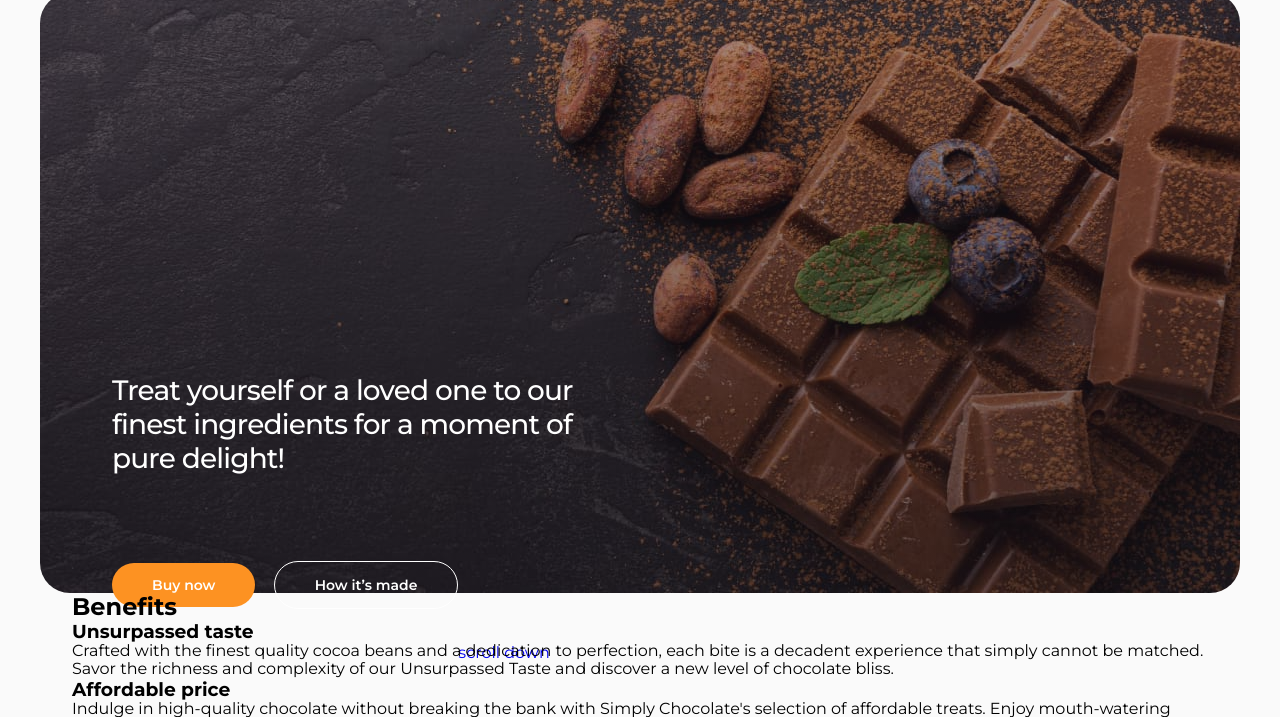
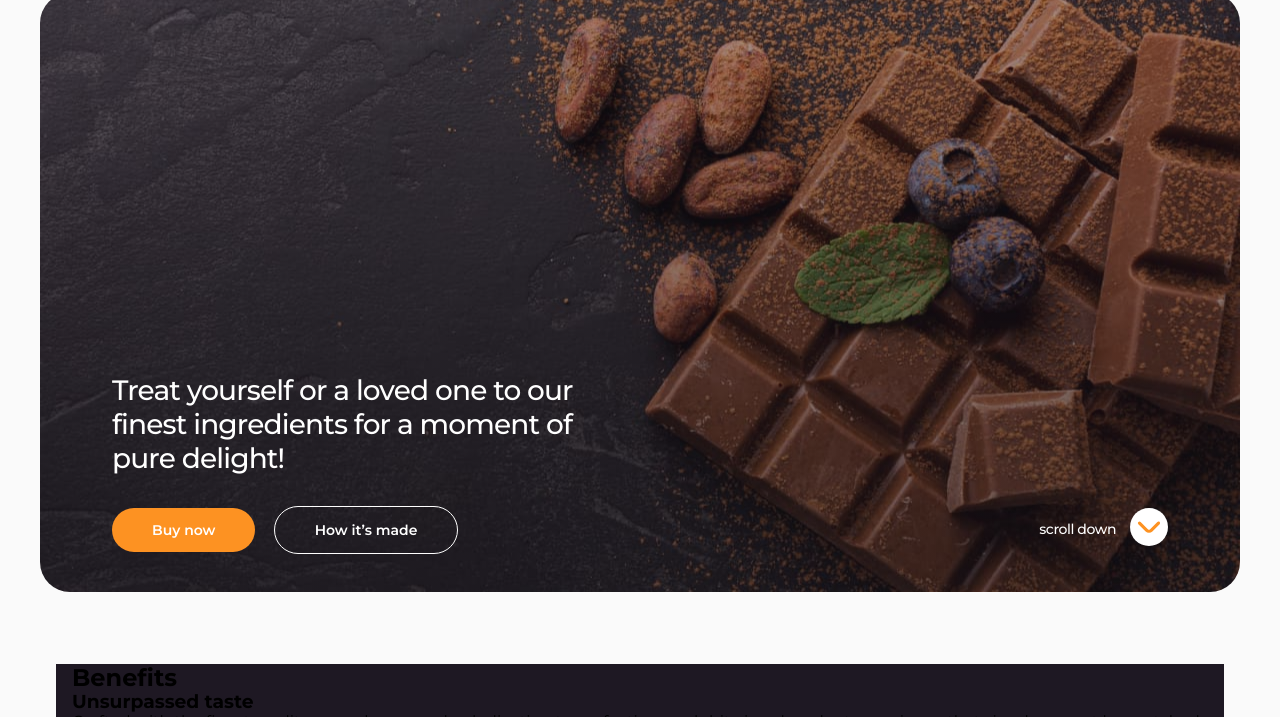
Before and after one commit to vanyashevcov/simply-chocolate, a plain HTML site: page index.html in a window 1280 px wide. Shown: the part 83-800 px from the top of the page. Drawn offline with nearby package versions, Linux system fonts and the light colour scheme.

Commit message:
Add Hero section

```diff
--- a/css/styles.css
+++ b/css/styles.css
@@ -134,6 +134,7 @@ img {
     background-repeat: no-repeat;
     background-size: cover;
     padding: 381px 72px 40px 72px;
+    margin-bottom: 72px;
 }
 
 .hero-title {
@@ -149,6 +150,7 @@ img {
 .hero-box {
     display: flex;
     align-items: center;
+    justify-content: space-between;
 }
 
 .hero-box-btn {
@@ -164,6 +166,15 @@ img {
     padding: 14px 40px;
     border-radius: 100px;
     margin-right: 14px;
+    cursor: pointer;
+    transition: color 250ms ease-in-out, background-color 250ms ease-in-out;
+}
+
+.hero-button:hover,
+.hero-button:focus {
+    color: var(--orange-color);
+    background-color: var(--creme-color);
+
 }
 
 .hero-link {
@@ -173,18 +184,61 @@ img {
     border: 1px solid var(--white-color);
     border-radius: 100px;
     padding: 14px 40px;
+    transition: color 250ms ease-in-out, border 250ms ease-in-out;
 }
 
-.hero-scroll-down {
+.hero-link:hover,
+.hero-link:focus {
+    color: var(--orange-color);
+    border: 1px solid var(--orange-color);
 }
 
-.hero-down{
-    margin-right: auto;
+.hero-scroll-list {
+    display: flex;
+    align-items: center;
+    gap: 14px;
+}
+
+.hero-down-link {
+    display: flex;
+    align-items: center;
+    font-weight: 500;
+    font-size: 14px;
+    line-height: 1.28;
+    letter-spacing: -0.03em;
+    color: var(--white-color);
+    transition: color 250ms ease-in-out;
+}
+
+.hero-scroll-list:hover .hero-down-link,
+.hero-scroll-list:focus .hero-down-link {
+    color: var(--orange-color);
+}
+
+.hero-down-span {
+    margin-left: 14px;
+}
+
+.down-icon {
+    box-sizing: content-box;
+    width: 38px;
+    height: 38px;
+    border-radius: 50%;
+    background-color: var(--white-color);
+    fill: var(--orange-color);
+    transition: fill 250ms ease-in-out, background 250ms ease-in-out;
+}
+
+.hero-scroll-list:hover .down-icon,
+.hero-scroll-list:focus .down-icon {
+    fill: var(--white-color);
+    background-color: var(--orange-color);
 }
 /* #endregion HERO */
 
 /* #region BENEFITS */
 .benefits {
+    background-color: var(--violet-color);
 }
 .section-title {
 }
--- a/index.html
+++ b/index.html
@@ -67,11 +67,11 @@
                     <button class="hero-button" type="button">Buy now</button>
                     <a class="hero-link" href="#made">How it’s made</a>
                 </div>
-                <div class="hero-scroll-down">
-                    <a class="hero-down" href="#">scroll down</a>
-                    <svg class="down-icon">
-                        <use href=""></use>
-                    </svg>
+                <div class="hero-scroll-list">
+                    <a class="hero-down-link" href="#">scroll down <span class="hero-down-span"><svg class="down-icon" width="22" height="22">
+                        <use href="./images/icons.svg#icon-small-left"></use>
+                    </svg></span></a>
+
                 </div>
             </div>
         </section>
```
